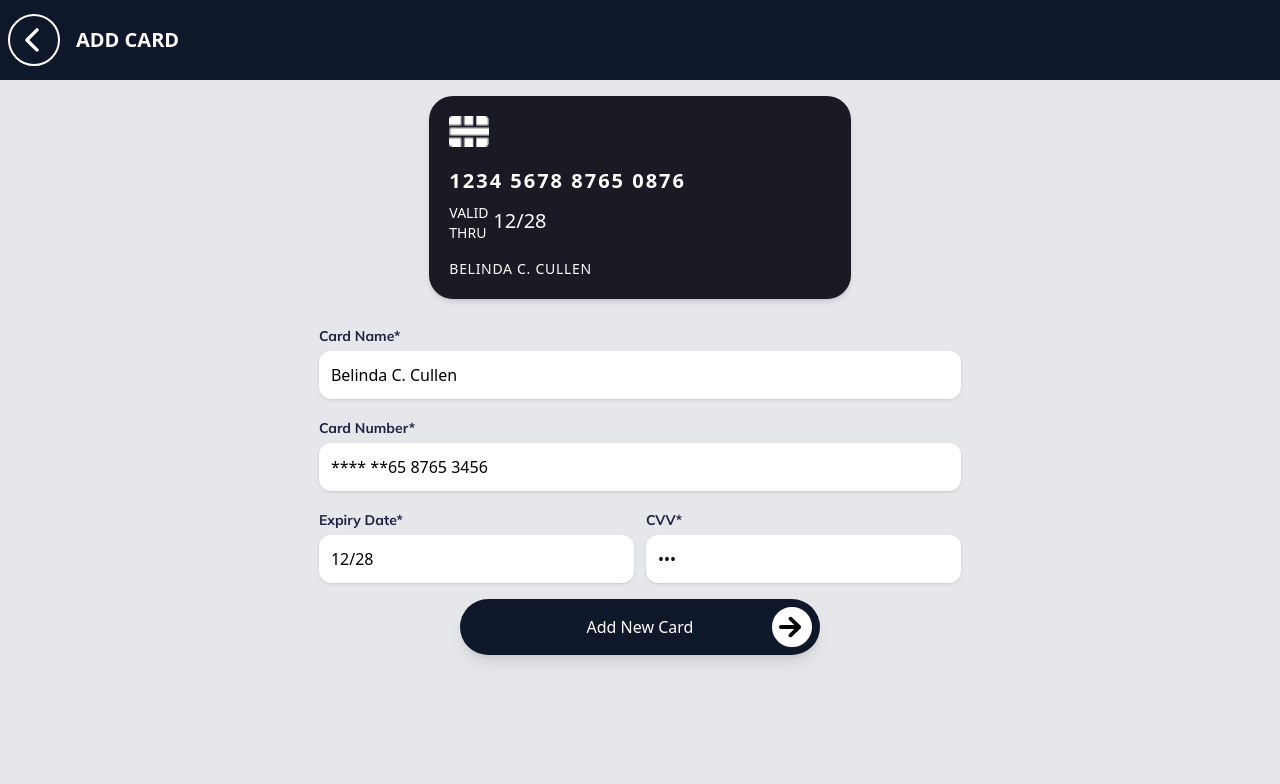
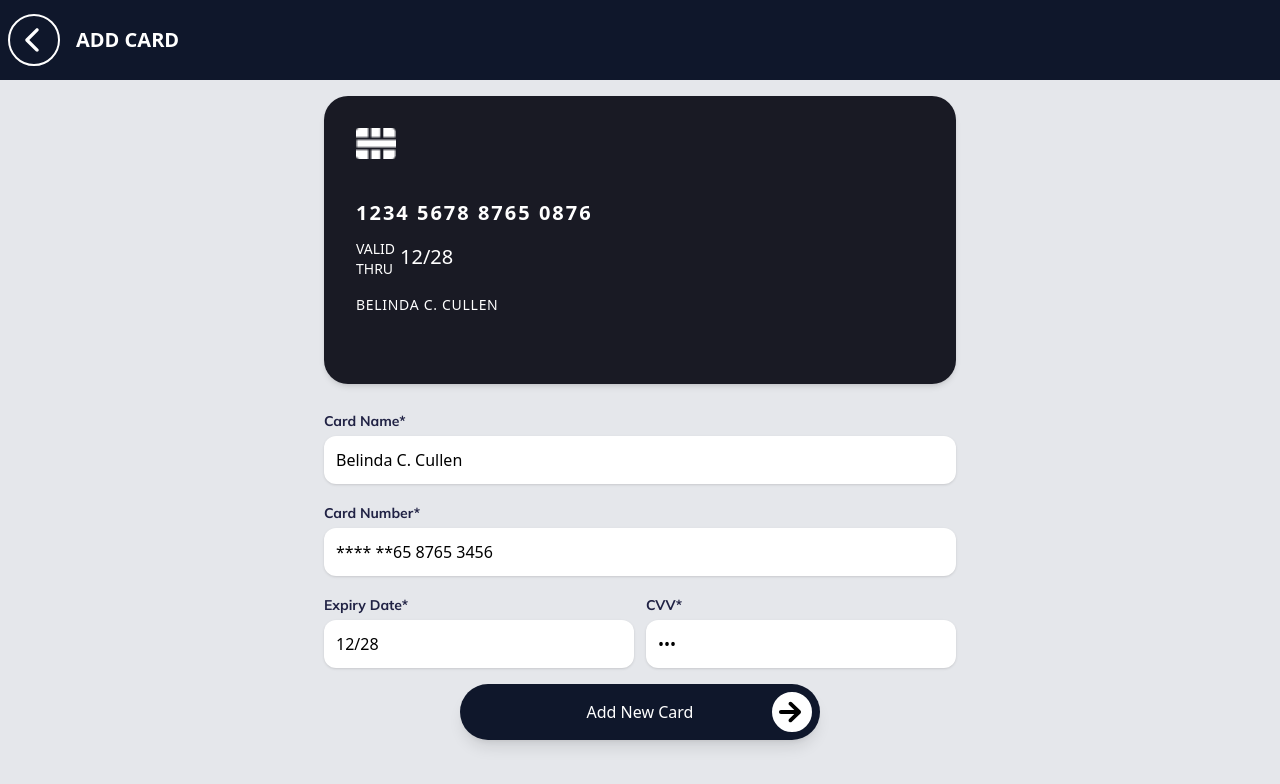
Before and after one commit to RJRYT/ServiceConnectApp, a React (Vite) app: page /paymenttype in a window 1280 px wide. Shown: the top 784 px of the page. Built offline with nearby package versions, Linux system fonts and the light colour scheme; a web font is replaced by a local one.

Commit message:
changes set height and width

```diff
--- a/src/pages/PaymentType.jsx
+++ b/src/pages/PaymentType.jsx
@@ -22,10 +22,10 @@ const PaymentType = () => {
       <div className="sm:flex flex-col justify-center items-center p-2">
 
 
-        <div className="bg-[#191a24] md:max-w-3xl sm:w-1/3 text-white rounded-3xl  p-5 mt-2 shadow-md">
+        <div className="bg-[#191a24] h-[36vh] md:max-w-3xl  sm:w-1/2 text-white rounded-3xl  p-8 mt-2 shadow-md">
           <img src={paymentcard} className='w-10 mb-5' />
-          <div className="text-xl tracking-widest font-semibold">1234 5678 8765 0876</div>
-          <div className="flex text-sm mt-2 gap-1">
+          <div className="text-xl tracking-widest font-semibold pt-5">1234 5678 8765 0876</div>
+          <div className="flex text-sm mt-3 gap-1">
             <div className="w-10 text-white">VALID THRU</div>
             <div className='mt-1 text-xl'>{cardDetails.expiry}</div>
           </div>
@@ -33,7 +33,7 @@ const PaymentType = () => {
         </div>
 
         {/* Form Fields */}
-        <div className="md:max-w-3xl mt-6 space-y-4 ">
+        <div className="sm:w-1/2 mt-6 space-y-4 ">
           <div>
             <label className="text-sm text-[#202244]  font-mulish  font-bold">Card Name*</label>
             <input
```
